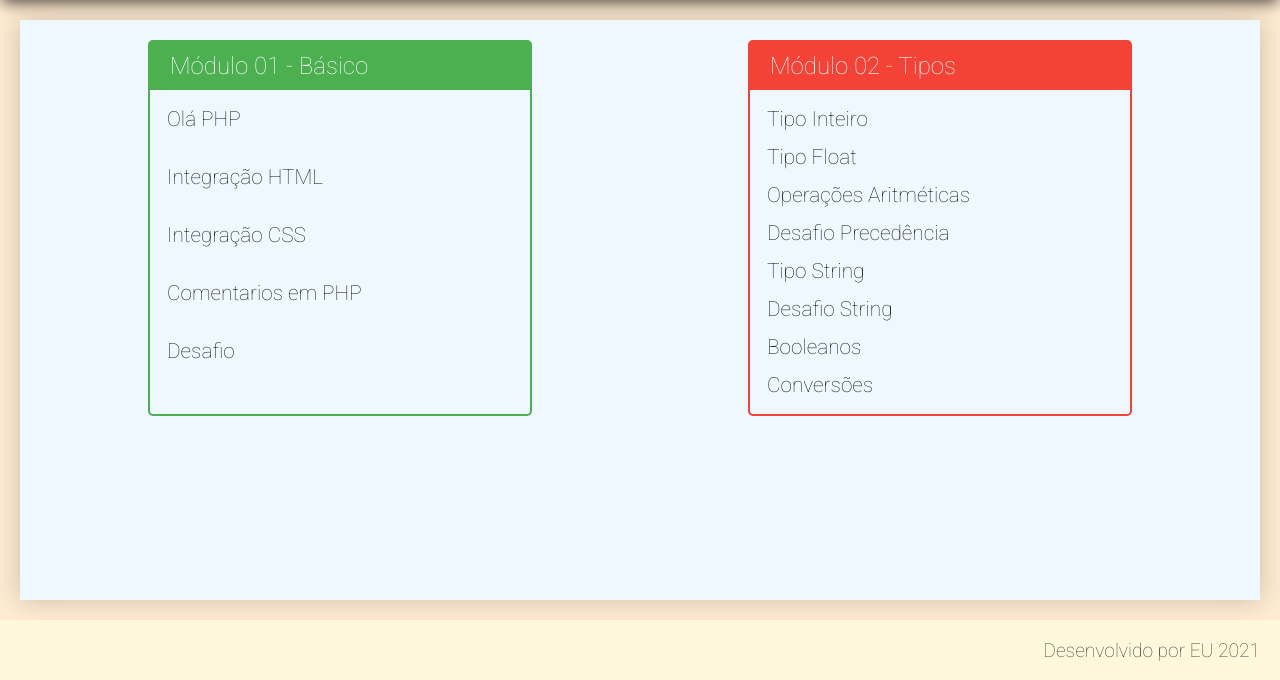
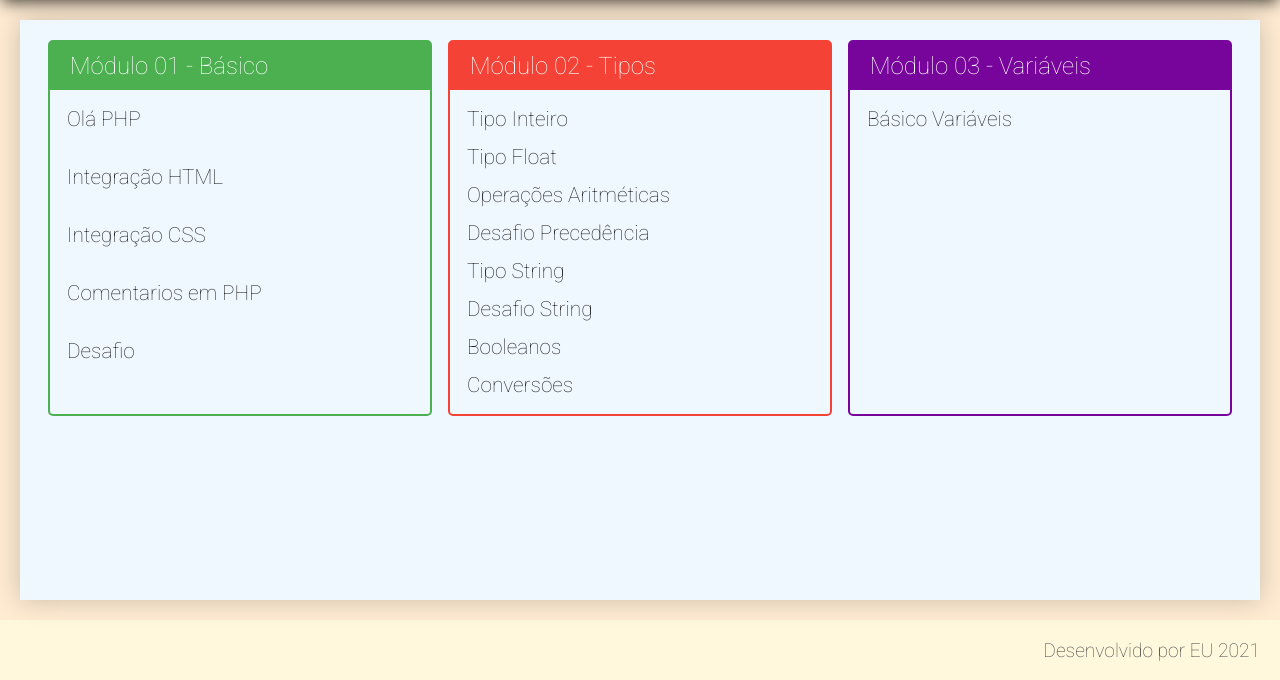
Before and after one commit to D4vidLuc4s/Web-Development, a PHP site: page / in a window 1280 px wide. Shown: the part 120-800 px from the top of the page. Run offline with PHP 8.4, Linux system fonts and the light colour scheme.

Commit message:
updated index

```diff
--- a/PHP/index.php
+++ b/PHP/index.php
@@ -74,6 +74,14 @@
                         </li>
                     </ul>
                 </div>
+                <div class="modulo roxo">
+                    <h3>Módulo 03 - Variáveis</h3>
+                    <ul>
+                        <li>
+                            <a href="exercicio.php?dir=modulos/variaveis&file=basico">Básico Variáveis</a>
+                        </li>
+                    </ul>
+                </div>
             </nav>
         </div>
     </main>
```
